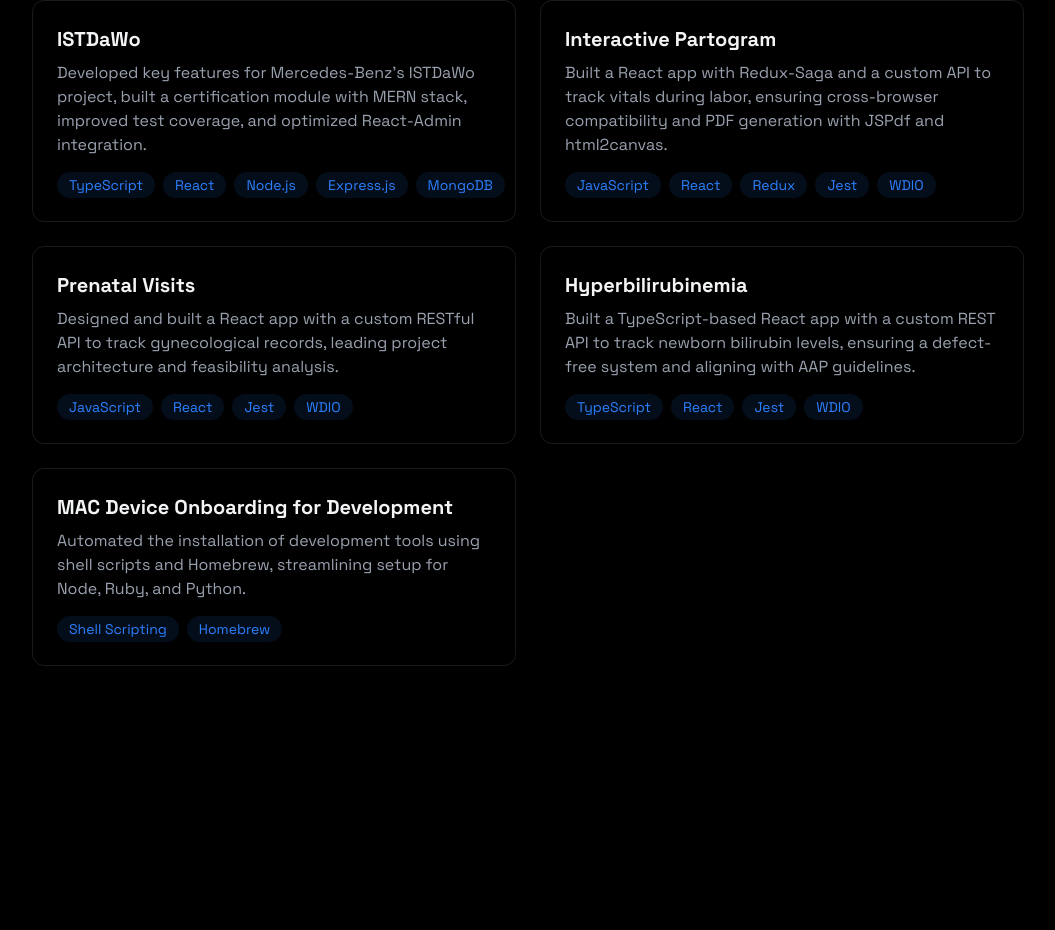
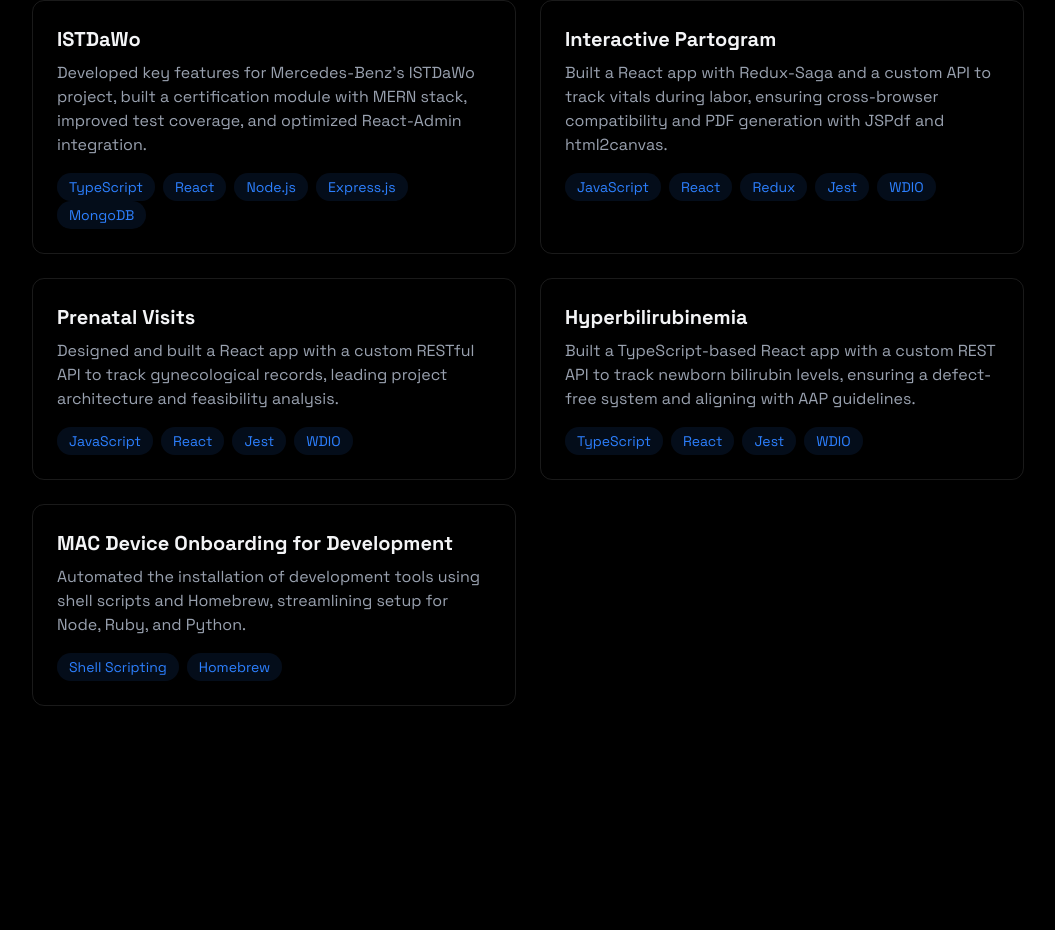
Before and after one commit to dev-shab/portfolio, a React (Vite) app: page / in a window 1280 px wide. Shown: the part 2060-2990 px from the top of the page, without its empty margins (112-1167 px from the left). Built offline with nearby package versions, Linux system fonts and the light colour scheme; no server answers.

Commit message:
flex for the tech used in projects

```diff
--- a/src/sections/Projects.jsx
+++ b/src/sections/Projects.jsx
@@ -21,7 +21,7 @@ const Projects = () => {
               >
                 <h3 className="text-xl font-bold mb-2">{title}</h3>
                 <p className="text-gray-400 mb-4">{description}</p>
-                <div>
+                <div className="flex flex-wrap">
                   {technologies.map((tech) => (
                     <span
                       key={tech}
```
